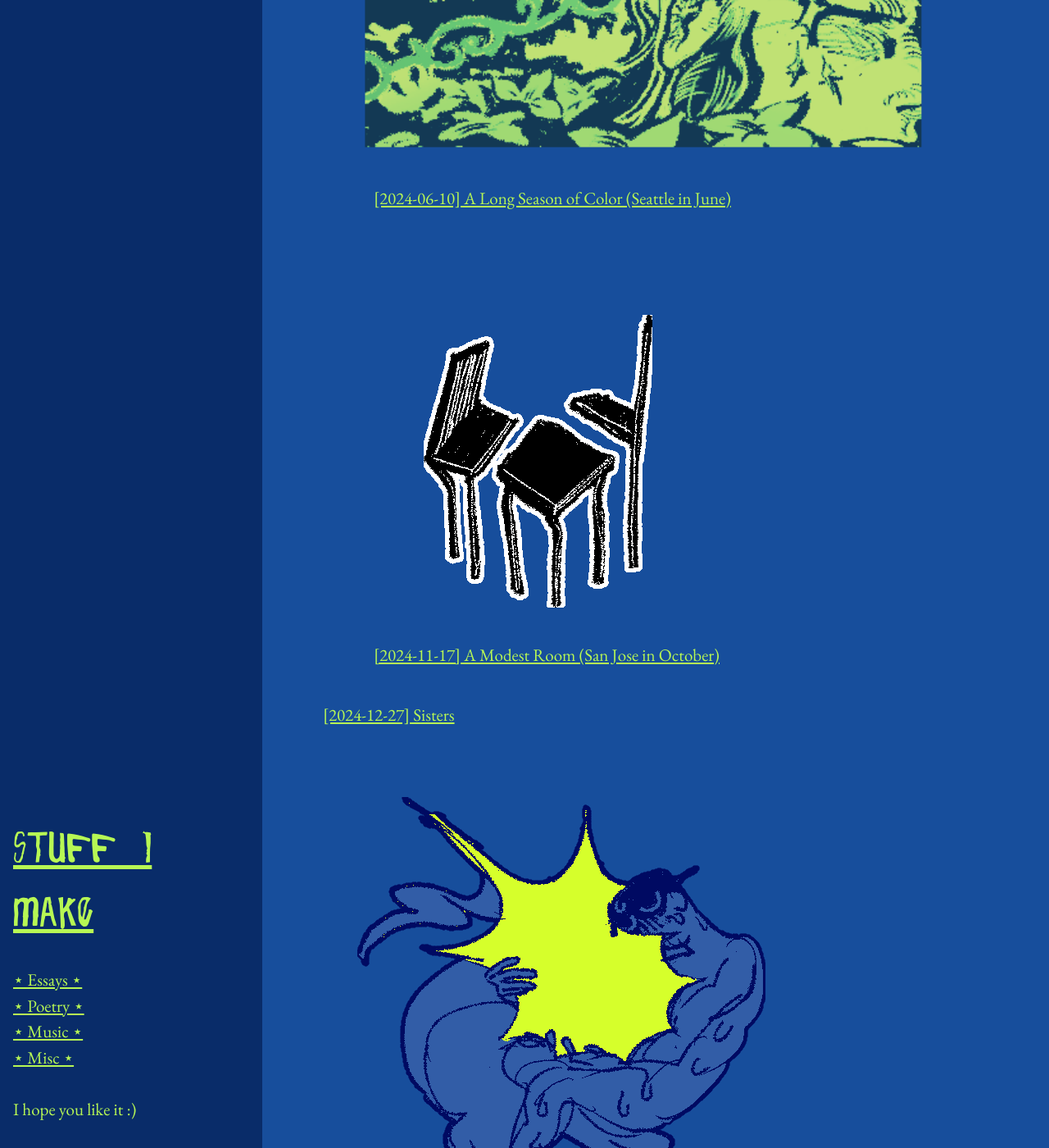
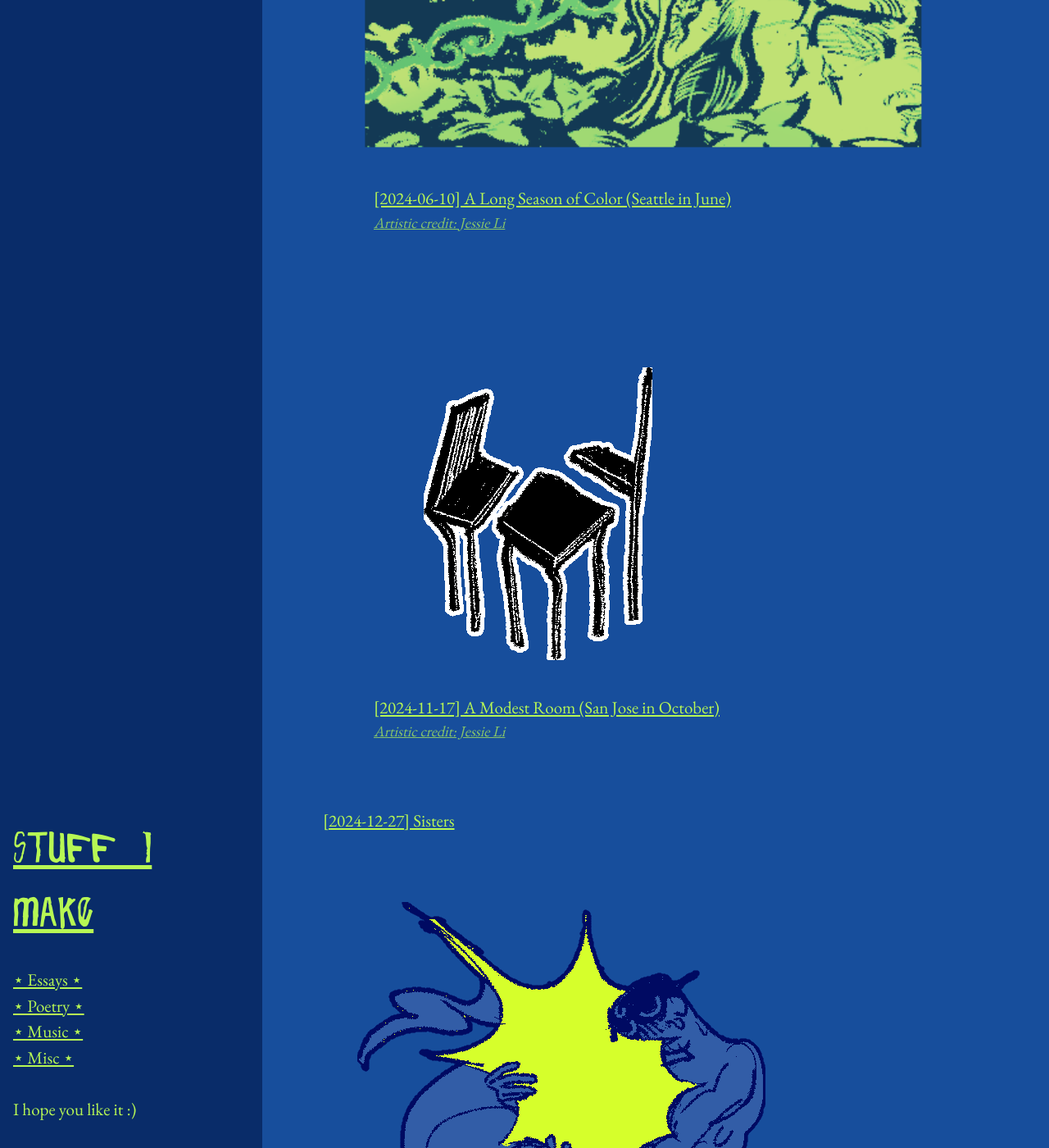
Before and after one commit to limh0228/schemes_and_machinations, a Jekyll site: the page built from pages/my_content.md, in a window 1280 px wide and 1400 px high, scrolled down 978 px. Shown: the whole window at 82% size. Built offline with Jekyll 4.4.1, drawn with Linux system fonts in a browser that asks for light colours; some of the changed text lies outside the part shown.

Commit message:
Add contributions for individual artists

```diff
--- a/pages/my_content.md
+++ b/pages/my_content.md
@@ -26,6 +26,9 @@ title: Stuff I Make
     <a style ="min-width: 100%" href="{{ site.baseurl }}{% post_url 2024-06-10-a-long-season-of-color %}">
         <img style ="min-width: 100%" alt="Illustration or flowers, a woman with tears" src="{{ "/assets/images/jessie/a-long-season-of-color.png" | relative_url }}" />
         <p style="margin-left: 20px;">[2024-06-10] A Long Season of Color (Seattle in June)</p>
+        <figcaption style="margin-left: 20px;text-align: left;">
+            Artistic credit: Jessie Li
+        </figcaption>
     </a>
 </div>
 
@@ -33,6 +36,9 @@ title: Stuff I Make
     <a href="{{ site.baseurl }}{% post_url 2024-11-17-a-modest-room %}">
         <img alt="Illustration of three chairs" src="{{ "/assets/images/jessie/a-modest-room.png" | relative_url }}" />
         <p style="margin-left: 20px;">[2024-11-17] A Modest Room (San Jose in October)</p>
+        <figcaption style="margin-left: 20px;text-align: left;">
+            Artistic credit: Jessie Li
+        </figcaption>
     </a>
 </div>
 
@@ -42,23 +48,26 @@ title: Stuff I Make
     <a href="{{ site.baseurl }}{% post_url 2025-06-25-heat-death %}">
         <img alt="Illustration of person holding a star" src="{{ "/assets/images/jessie/heat-death.png" | relative_url }}" />
         <p style="margin-left: 20px;">[2025-06-25] On heat death / sleeping next to you</p>
+        <figcaption style="margin-left: 20px;text-align: left;">
+            Artistic credit: Jessie Li
+        </figcaption>
     </a>
 </div>
 
 
 [[2025-08-07] Too much dreams]({{ site.baseurl }}{% post_url 2025-08-07-everything-is-you %})
-<br>
-[[2025-08-19] "I don’t want to lose more people to Palm Beach"]({{ site.baseurl }}{% post_url 2025-08-19-palm-beach %})
-<br>
-[[2025-09-01] Do not sail to Byzantium]({{ site.baseurl }}{% post_url 2025-09-01-byzantium %})
+
 <br>
 
-<div style="display: flex; justify-content: space-between; padding: 2em;">
-    <a href="{{ site.baseurl }}{% post_url 2025-09-21-desolate-summer %}">
-        <img alt="Picture of the East River in Autumn, leaves in the water" src="{{ "/assets/images/debris-in-the-harbor.jpeg" | relative_url }}" />
-        <p style="margin-left: 20px;">[2025-09-21] Desolate Summer</p>
-    </a>
-</div>
+[[2025-08-19] "I don’t want to lose more people to Palm Beach"]({{ site.baseurl }}{% post_url 2025-08-19-palm-beach %})
+
+<br>
+
+[[2025-09-01] Do not sail to Byzantium]({{ site.baseurl }}{% post_url 2025-09-01-byzantium %})
+
+<br>
+
+[[2025-09-21] Desolate Summer]({{ site.baseurl }}{% post_url 2025-09-21-desolate-summer %})
 
 <br><br>
 
```
Also changed, not shown: _posts/2025-09-21-desolate-summer.md (+1 -1 lines), pages/contributing.md (+8 -2 lines).
